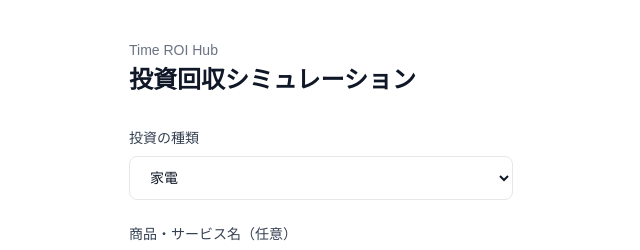
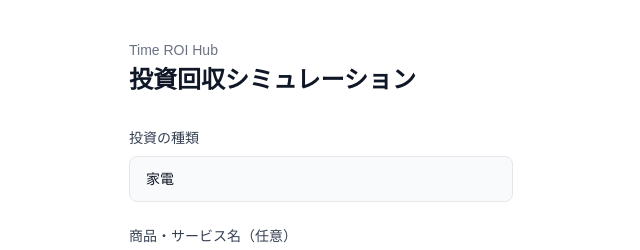
Before and after one commit to nagi558/Time-ROI-Hub, a Next.js app: page /calculate in a window 1280 px wide. Shown: the top 250 px of the page, without its empty margins (319-959 px from the left). Built offline with nearby package versions, Linux system fonts and the light colour scheme.

Commit message:
refactor: カテゴリを家電のみに絞る

```diff
--- a/src/app/calculate/page.tsx
+++ b/src/app/calculate/page.tsx
@@ -41,11 +41,9 @@ export default function CalculatePage() {
             <label className="text-sm font-medium text-gray-700">
               投資の種類
             </label>
-            <select className="w-full border border-gray-200 rounded-lg px-4 py-3 text-sm text-gray-900 bg-white">
-              <option>家電</option>
-              <option>サブスク</option>
-              <option>生活改善</option>
-            </select>
+            <p className="text-sm text-gray-900 px-4 py-3 border border-gray-200 rounded-lg bg-gray-50">
+              家電
+            </p>
           </div>
 
           <div className="flex flex-col gap-2">
--- a/src/types/index.ts
+++ b/src/types/index.ts
@@ -1,4 +1,4 @@
-export const CATEGORIES = ['appliance', 'subscription', 'lifestyle'] as const
+export const CATEGORIES = ['appliance'] as const
 
 export type Category = (typeof CATEGORIES)[number]
 
```
